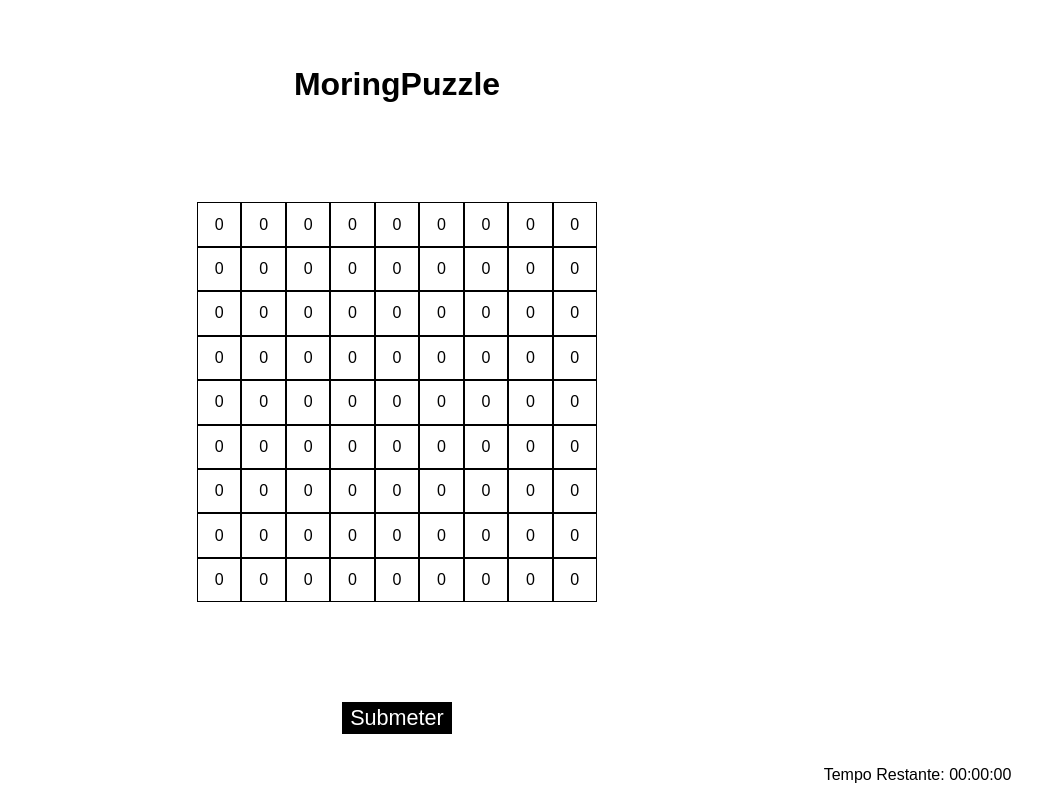
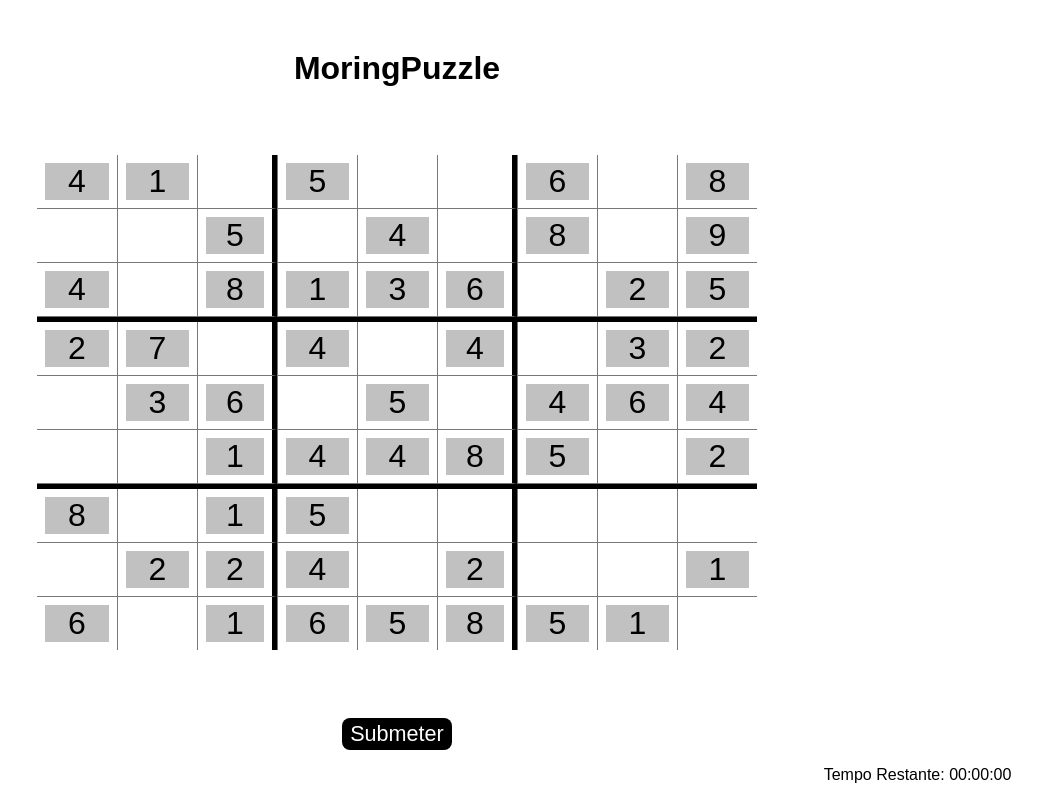
Before and after one commit to mmiiranda/morningpuzzles, a Vue app: page / in a window 1280 px wide. Shown: the whole page, without its empty margins (243-1280 px from the left). Built offline with nearby package versions, Linux system fonts and the light colour scheme; a web font is replaced by a local one.

Commit message:
finish desing tasks

```diff
--- a/src/App.vue
+++ b/src/App.vue
@@ -1,14 +1,17 @@
 <template>
   <div id="app">
       <div class="container">
+        <form>
           <div class="logo">
             <h1>MoringPuzzle</h1>
           </div>
 
           <matrixContent />
+
           <div class="buttons-content">
             <inputButton name="Submeter" />
           </div>
+        </form>
       </div>
       <timerContent id="timer" />
   </div>
@@ -17,7 +20,7 @@
 <script>
   import  inputButton  from "./components/input/button.vue";
   import  timerContent  from "./components/timer.vue";
-  import matrixContent from "./components/matrix.vue";
+  import matrixContent from "./components/miniMatrix.vue";
 
   export default {
       name: "App",
@@ -59,12 +62,19 @@
     display: flex;
     flex-direction: column;
 
-    justify-content: space-around;
-    align-items: center;
-
     height: 100%;
 
     padding: 1rem 0;
+  }
+
+  .container form{
+    height: 100%;
+
+    display: flex;
+    flex-direction: column;
+
+    justify-content: space-around;
+    align-items: center ;
   }
 
   .button-content{
--- a/src/components/input/button.vue
+++ b/src/components/input/button.vue
@@ -19,7 +19,7 @@ button{
     color: var(--btn-tx-color);
 
     border: none;
-
+    border-radius: .5rem;
 
     padding: .2rem .5rem;
     font-size: 1.35rem;
--- a/src/components/matrix.vue
+++ /dev/null
@@ -1,109 +0,0 @@
-<template>
-    <div id="matrix">
-        <div class="matrix-element">0</div>
-        <div class="matrix-element">0</div>
-        <div class="matrix-element">0</div>
-        <div class="matrix-element">0</div>
-        <div class="matrix-element">0</div>
-        <div class="matrix-element">0</div>
-        <div class="matrix-element">0</div>
-        <div class="matrix-element">0</div>
-        <div class="matrix-element">0</div>
-        <div class="matrix-element">0</div>
-        <div class="matrix-element">0</div>
-        <div class="matrix-element">0</div>
-        <div class="matrix-element">0</div>
-        <div class="matrix-element">0</div>
-        <div class="matrix-element">0</div>
-        <div class="matrix-element">0</div>
-        <div class="matrix-element">0</div>
-        <div class="matrix-element">0</div>
-        <div class="matrix-element">0</div>
-        <div class="matrix-element">0</div>
-        <div class="matrix-element">0</div>
-        <div class="matrix-element">0</div>
-        <div class="matrix-element">0</div>
-        <div class="matrix-element">0</div>
-        <div class="matrix-element">0</div>
-        <div class="matrix-element">0</div>
-        <div class="matrix-element">0</div>
-        <div class="matrix-element">0</div>
-        <div class="matrix-element">0</div>
-        <div class="matrix-element">0</div>
-        <div class="matrix-element">0</div>
-        <div class="matrix-element">0</div>
-        <div class="matrix-element">0</div>
-        <div class="matrix-element">0</div>
-        <div class="matrix-element">0</div>
-        <div class="matrix-element">0</div>
-        <div class="matrix-element">0</div>
-        <div class="matrix-element">0</div>
-        <div class="matrix-element">0</div>
-        <div class="matrix-element">0</div>
-        <div class="matrix-element">0</div>
-        <div class="matrix-element">0</div>
-        <div class="matrix-element">0</div>
-        <div class="matrix-element">0</div>
-        <div class="matrix-element">0</div>
-        <div class="matrix-element">0</div>
-        <div class="matrix-element">0</div>
-        <div class="matrix-element">0</div>
-        <div class="matrix-element">0</div>
-        <div class="matrix-element">0</div>
-        <div class="matrix-element">0</div>
-        <div class="matrix-element">0</div>
-        <div class="matrix-element">0</div>
-        <div class="matrix-element">0</div>
-        <div class="matrix-element">0</div>
-        <div class="matrix-element">0</div>
-        <div class="matrix-element">0</div>
-        <div class="matrix-element">0</div>
-        <div class="matrix-element">0</div>
-        <div class="matrix-element">0</div>
-        <div class="matrix-element">0</div>
-        <div class="matrix-element">0</div>
-        <div class="matrix-element">0</div>
-        <div class="matrix-element">0</div>
-        <div class="matrix-element">0</div>
-        <div class="matrix-element">0</div>
-        <div class="matrix-element">0</div>
-        <div class="matrix-element">0</div>
-        <div class="matrix-element">0</div>
-        <div class="matrix-element">0</div>
-        <div class="matrix-element">0</div>
-        <div class="matrix-element">0</div>
-        <div class="matrix-element">0</div>
-        <div class="matrix-element">0</div>
-        <div class="matrix-element">0</div>
-        <div class="matrix-element">0</div>
-        <div class="matrix-element">0</div>
-        <div class="matrix-element">0</div>
-        <div class="matrix-element">0</div>
-        <div class="matrix-element">0</div>
-        <div class="matrix-element">0</div>
-    </div>
-</template>
-
-<script>
-    export default {
-        name: "matrixContent"
-    }
-</script>
-
-<style>
-#matrix{
-    display: grid;
-    grid-template-columns: repeat(9, 1fr);
-    grid-template-rows: repeat(9, 1fr);
-    width: 400px;
-    height: 400px;
-}
-
-.matrix-element {
-    display: flex;
-    justify-content: center;
-    align-items: center;
-
-    border: 1px solid black;
-}
-</style>
--- /dev/null
+++ b/src/components/miniMatrix.vue
@@ -0,0 +1,115 @@
+<template>
+    <div id="matrix">
+        <div v-for="(row, rowIndex) in test" :key="rowIndex" class="matrix-row">
+            <div v-for="(element, columnIndex) in row" :key="columnIndex" class="matrix-element">
+                <div v-if="element == 0">
+                    <input type="text"  @keypress="validKey(rowIndex, columnIndex,$event)" :id="`input-matrix-${rowIndex}-${columnIndex}`" on-paste="() => return false">
+                    <div :id="`matrix-${rowIndex}-${columnIndex}`"></div>
+                </div>
+                <div v-else :id="`matrix-${rowIndex}-${columnIndex }`" class="unchanged">
+                    {{ element }}
+                </div>
+            </div>
+        </div>
+    </div>
+</template>
+
+<script>
+    export default {
+        name: "matrixContent",
+        data(){
+            return{
+                test:
+                [
+                    [ 4, 1, 0, 5, 0, 0, 6, 0, 8 ],
+                    [ 0, 0, 5, 0, 4, 0, 8, 0, 9 ],
+                    [ 4, 0, 8, 1, 3, 6, 0, 2, 5 ],
+                    [ 2, 7, 0, 4, 0, 4, 0, 3, 2 ],
+                    [ 0, 3, 6, 0, 5, 0, 4, 6, 4 ],
+                    [ 0, 0, 1, 4, 4, 8, 5, 0, 2 ],
+                    [ 8, 0, 1, 5, 0, 0, 0, 0, 0 ],
+                    [ 0, 2, 2, 4, 0, 2, 0, 0, 1 ],
+                    [ 6, 0, 1, 6, 5, 8, 5, 1, 0 ]
+                ]
+            }
+        },
+        methods:{
+            validKey(rowIndex, columnIndex ,event){
+                let tecla = event.key;
+
+                document.querySelector(`input#input-matrix-${rowIndex}-${columnIndex}`).value = ""
+
+                if ((isNaN(tecla) || tecla < '1' || tecla > '9')) {
+                    event.preventDefault();
+                 }
+
+
+            }
+        },
+        mounted(){
+
+        }
+    }
+</script>
+
+<style >
+#matrix{
+    display: flex;
+    flex-direction: column;
+}
+
+#matrix input{
+    border: none;
+
+    font-size: 2rem;
+
+    width: 3rem;
+
+    text-align: center;
+}
+
+.matrix-row{
+    display: flex;
+}
+
+.matrix-row:nth-child(3n){
+    border-bottom: 5px solid #000000;
+}
+
+.matrix-row:last-child{
+    border-bottom: none;
+}
+
+
+.matrix-row:last-child .matrix-element{
+    border-bottom: none;
+}
+
+.matrix-element{
+    border-bottom: 1px solid #777777;
+    border-left: 1px solid #777777;
+    text-align: center;
+
+    font-size: 2rem;
+    width: 5rem;
+    height: 100%;
+
+    padding: .5rem;
+}
+
+.matrix-element:nth-child(3n){
+    border-right: 5px solid #000000;
+}
+
+.matrix-element:first-child{
+    border-left: none;
+}
+
+.matrix-element:last-child{
+    border-right: none;
+}
+
+.matrix-element .unchanged{
+    background-color: #c1c1c1;
+}
+</style>
```
Lines whose indentation alone changed are shown as unchanged.
